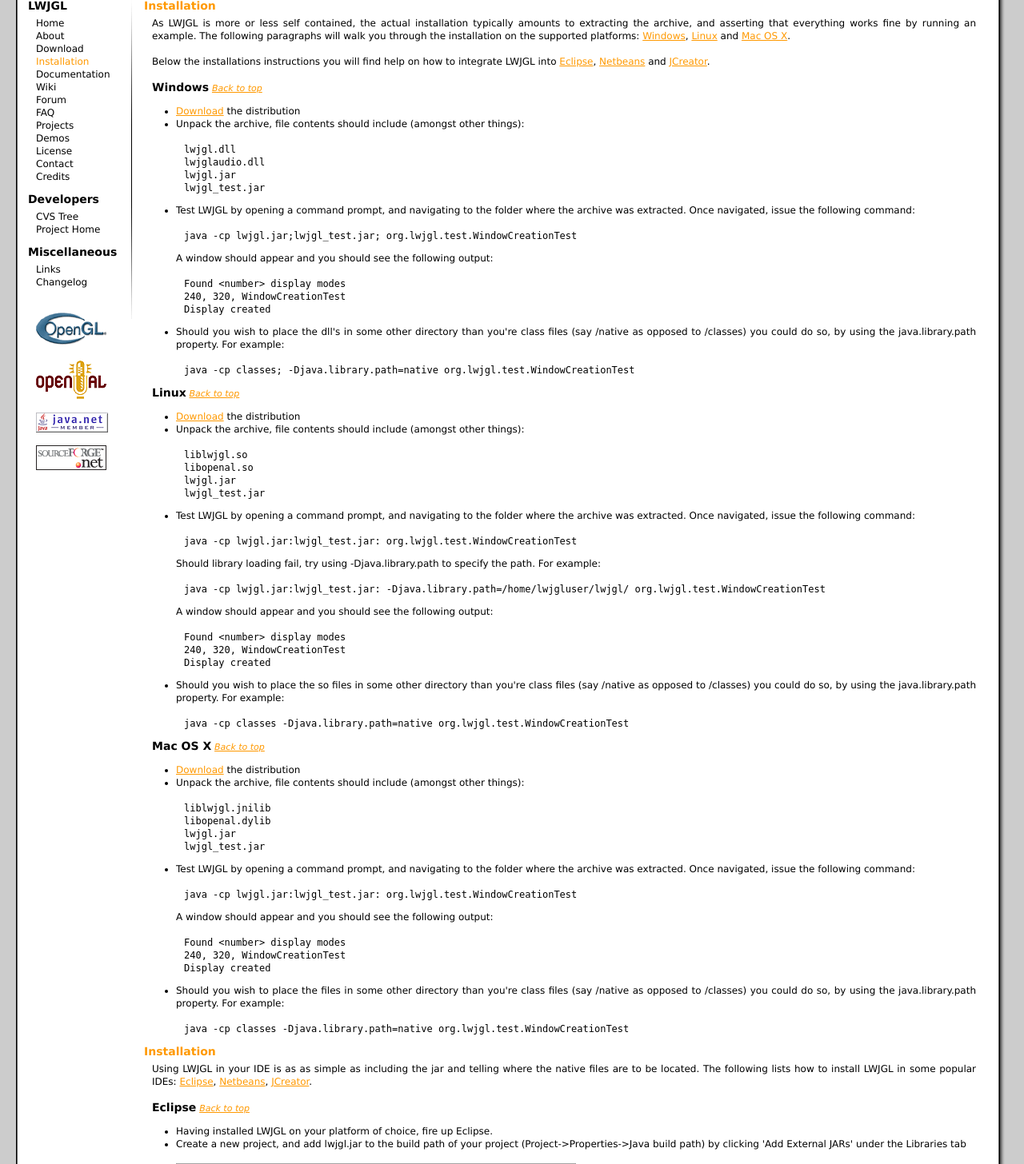
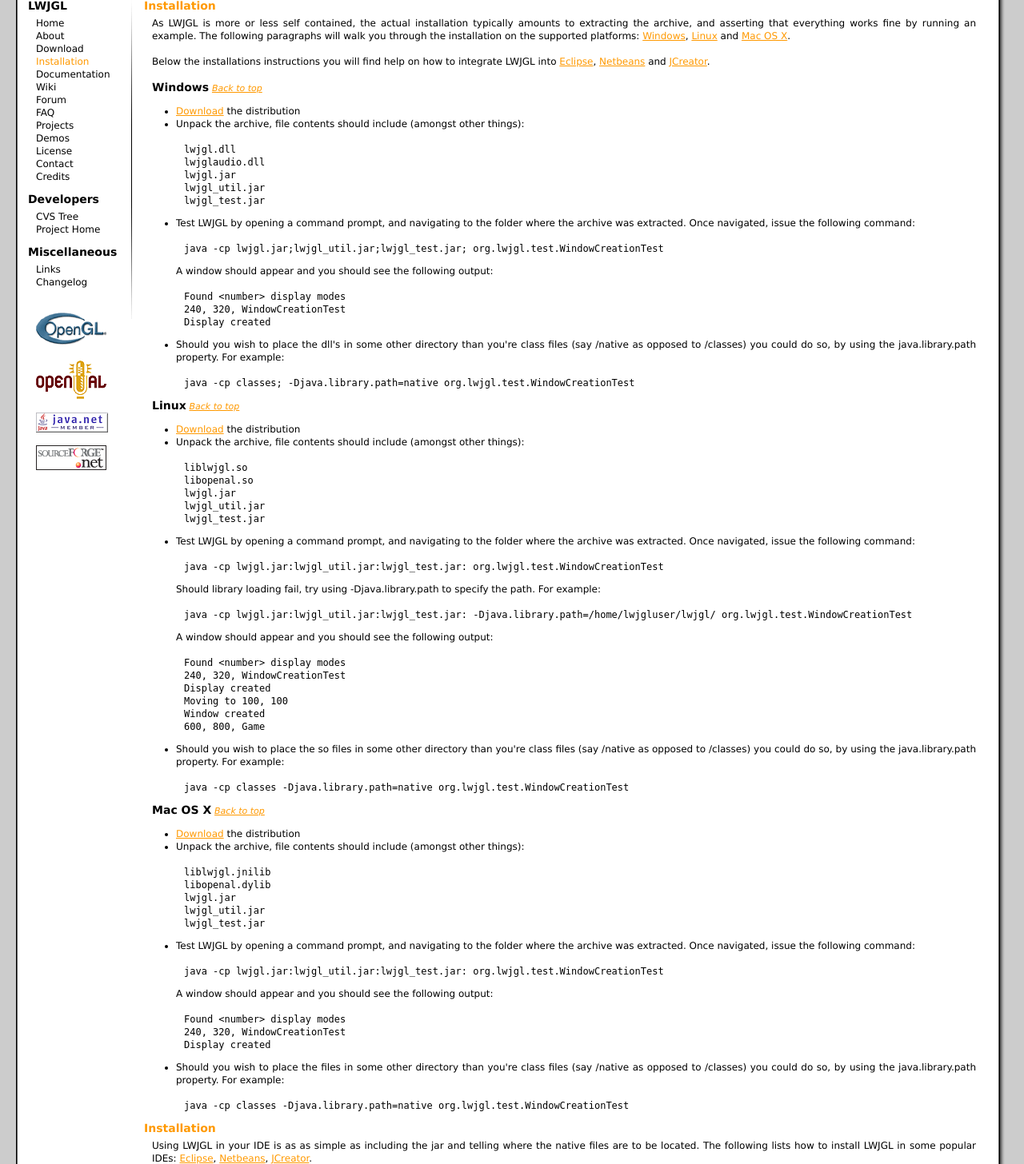
Before and after one commit to LWJGL/lwjgl-www, a PHP site: page /installation.php in a window 1280 px wide. Shown: the part 271-1727 px from the top of the page at 80% size. Run offline with PHP 8.4, Linux system fonts and the light colour scheme.

Commit message:
lwjgl_util.jar needed on classpath too

```diff
--- a/installation.php
+++ b/installation.php
@@ -15,11 +15,12 @@
 		<pre>lwjgl.dll
 lwjglaudio.dll
 lwjgl.jar
+lwjgl_util.jar
 lwjgl_test.jar</pre>
 	</li>
 	<li>
 		Test LWJGL by opening a command prompt, and navigating to the folder where the archive was extracted. Once navigated, issue the following command:<br/><br/>
-		<pre>java -cp lwjgl.jar;lwjgl_test.jar; org.lwjgl.test.WindowCreationTest</pre>
+		<pre>java -cp lwjgl.jar;lwjgl_util.jar;lwjgl_test.jar; org.lwjgl.test.WindowCreationTest</pre>
 		A window should appear and you should see the following output:<br/><br/>
 		<pre>Found &lt;number&gt; display modes
 240, 320, WindowCreationTest
@@ -41,17 +42,21 @@ Display created</pre>
 		<pre>liblwjgl.so
 libopenal.so
 lwjgl.jar
+lwjgl_util.jar
 lwjgl_test.jar</pre>
 	</li>
 	<li>
 		Test LWJGL by opening a command prompt, and navigating to the folder where the archive was extracted. Once navigated, issue the following command:<br/><br/>
-		<pre>java -cp lwjgl.jar:lwjgl_test.jar: org.lwjgl.test.WindowCreationTest</pre>
+		<pre>java -cp lwjgl.jar:lwjgl_util.jar:lwjgl_test.jar: org.lwjgl.test.WindowCreationTest</pre>
 		Should library loading fail, try using -Djava.library.path to specify the path. For example:<br/><br/>
-		<pre>java -cp lwjgl.jar:lwjgl_test.jar: -Djava.library.path=/home/lwjgluser/lwjgl/ org.lwjgl.test.WindowCreationTest</pre>
+		<pre>java -cp lwjgl.jar:lwjgl_util.jar:lwjgl_test.jar: -Djava.library.path=/home/lwjgluser/lwjgl/ org.lwjgl.test.WindowCreationTest</pre>
 		A window should appear and you should see the following output:<br/><br/>
 		<pre>Found &lt;number&gt; display modes
 240, 320, WindowCreationTest
-Display created</pre>
+Display created
+Moving to 100, 100
+Window created
+600, 800, Game</pre>
 	</li>
 	<li>
 		Should you wish to place the so files in some other directory than you're class files (say /native as opposed to /classes) you could do so, by using the java.library.path property. For example:<br/><br/>
@@ -69,11 +74,12 @@ Display created</pre>
 		<pre>liblwjgl.jnilib
 libopenal.dylib
 lwjgl.jar
+lwjgl_util.jar
 lwjgl_test.jar</pre>
 	</li>
 	<li>
 		Test LWJGL by opening a command prompt, and navigating to the folder where the archive was extracted. Once navigated, issue the following command:<br/><br/>
-		<pre>java -cp lwjgl.jar:lwjgl_test.jar: org.lwjgl.test.WindowCreationTest</pre>
+		<pre>java -cp lwjgl.jar:lwjgl_util.jar:lwjgl_test.jar: org.lwjgl.test.WindowCreationTest</pre>
 		A window should appear and you should see the following output:<br/><br/>
 		<pre>Found &lt;number&gt; display modes
 240, 320, WindowCreationTest
```
